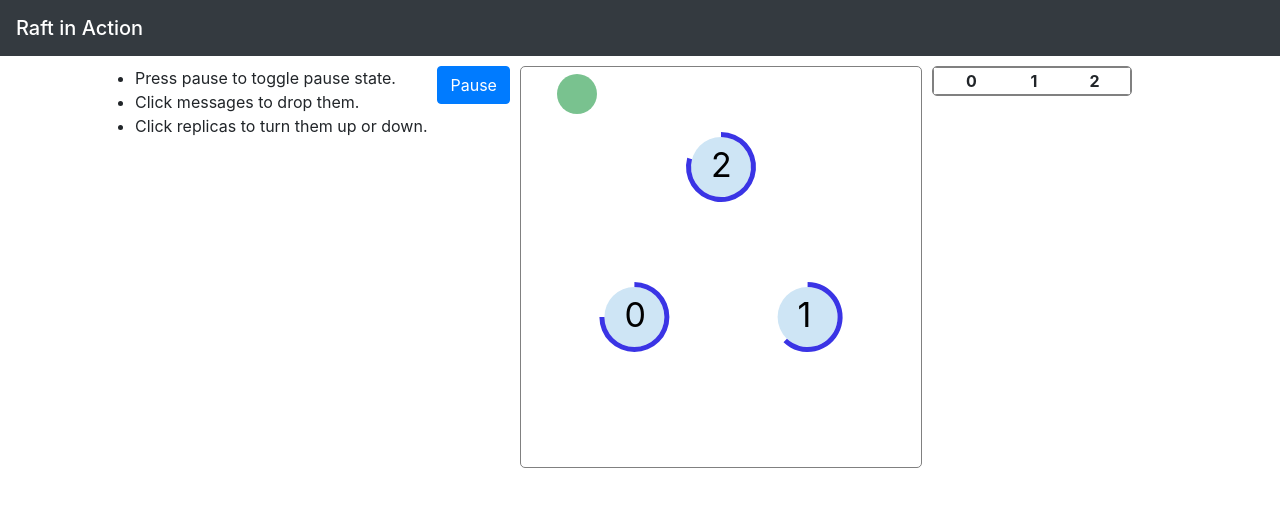
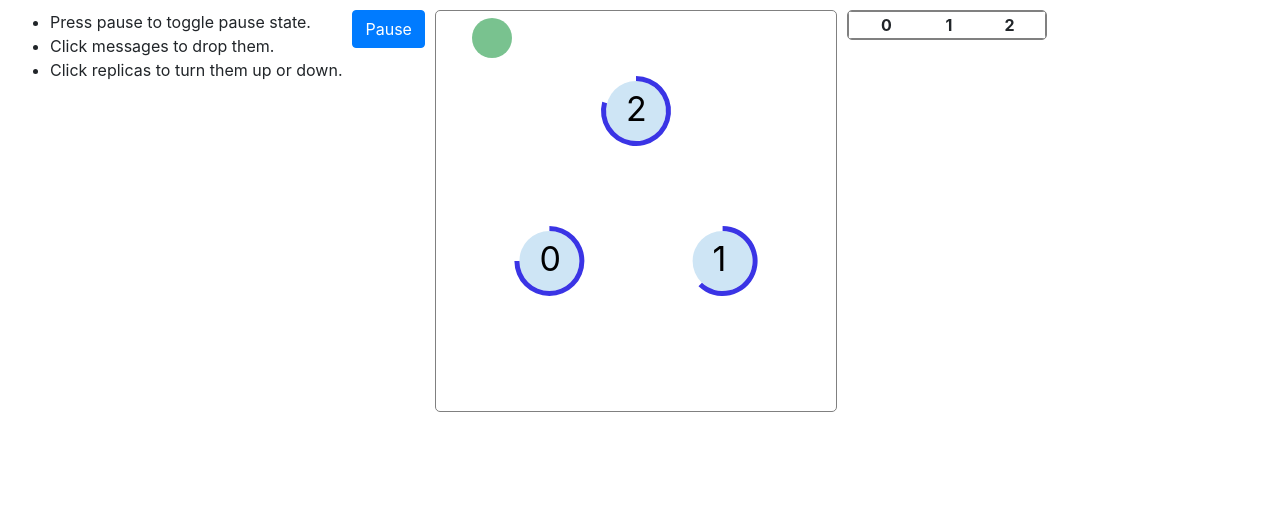
Before and after one commit to ritmatter/raft_visualization, a plain HTML site: page index.html in a window 1280 px wide. Drawn offline with Linux system fonts and the light colour scheme.

Commit message:
Remove header and container to work better in iframe

```diff
--- a/index.html
+++ b/index.html
@@ -16,10 +16,6 @@
 </head>
 
 <body>
-  <nav class="navbar navbar-dark bg-dark">
-    <span class="navbar-brand mb-0 h1">Raft in Action</span>
-  </nav>
-  <div class="container">
     <div id="information">
       <ul>
         <li>Press pause to toggle pause state.</li>
@@ -46,7 +42,6 @@
           </table>
       </div>
     </div>
-  </div>
 </body>
 
 </html>
```
